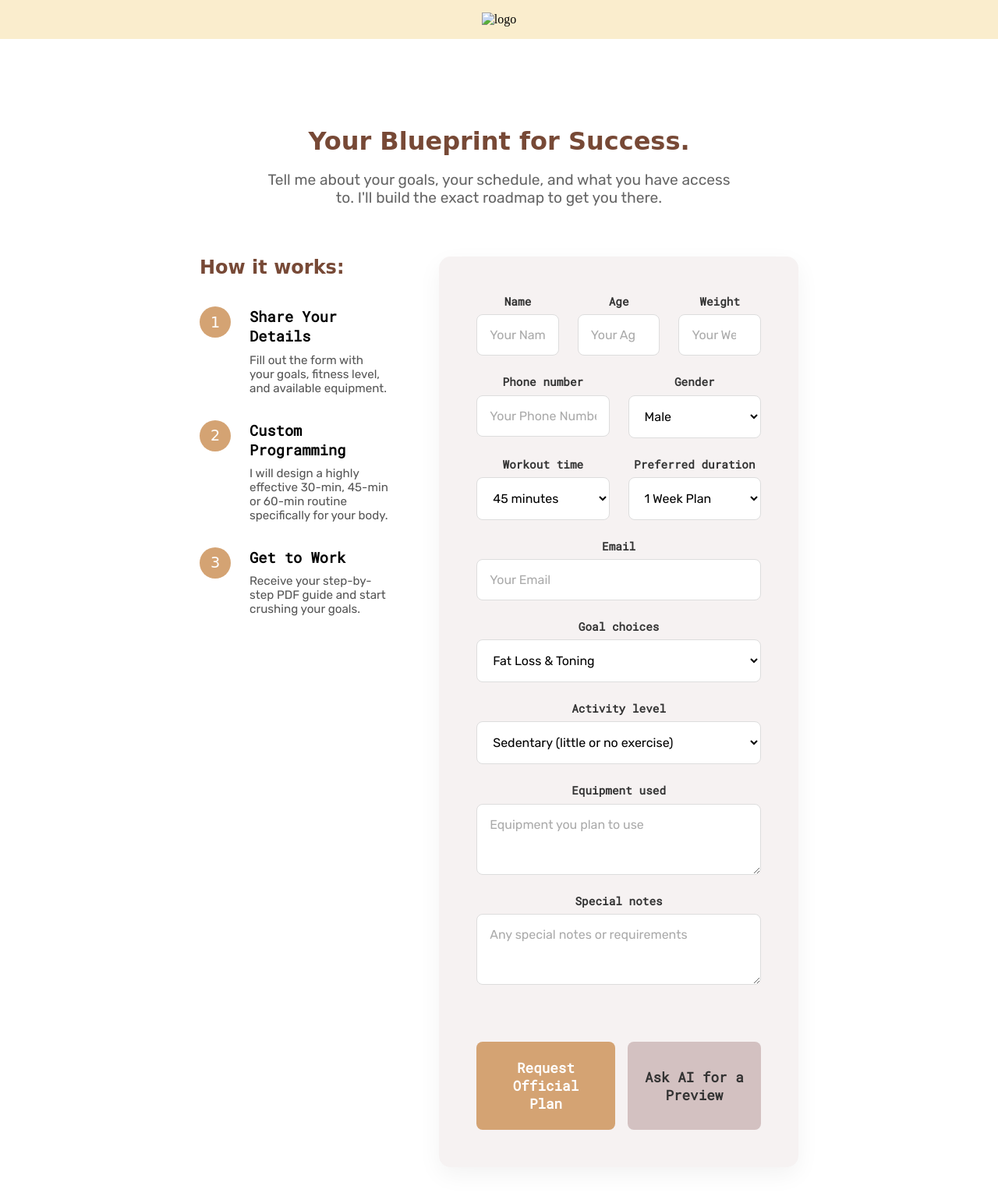
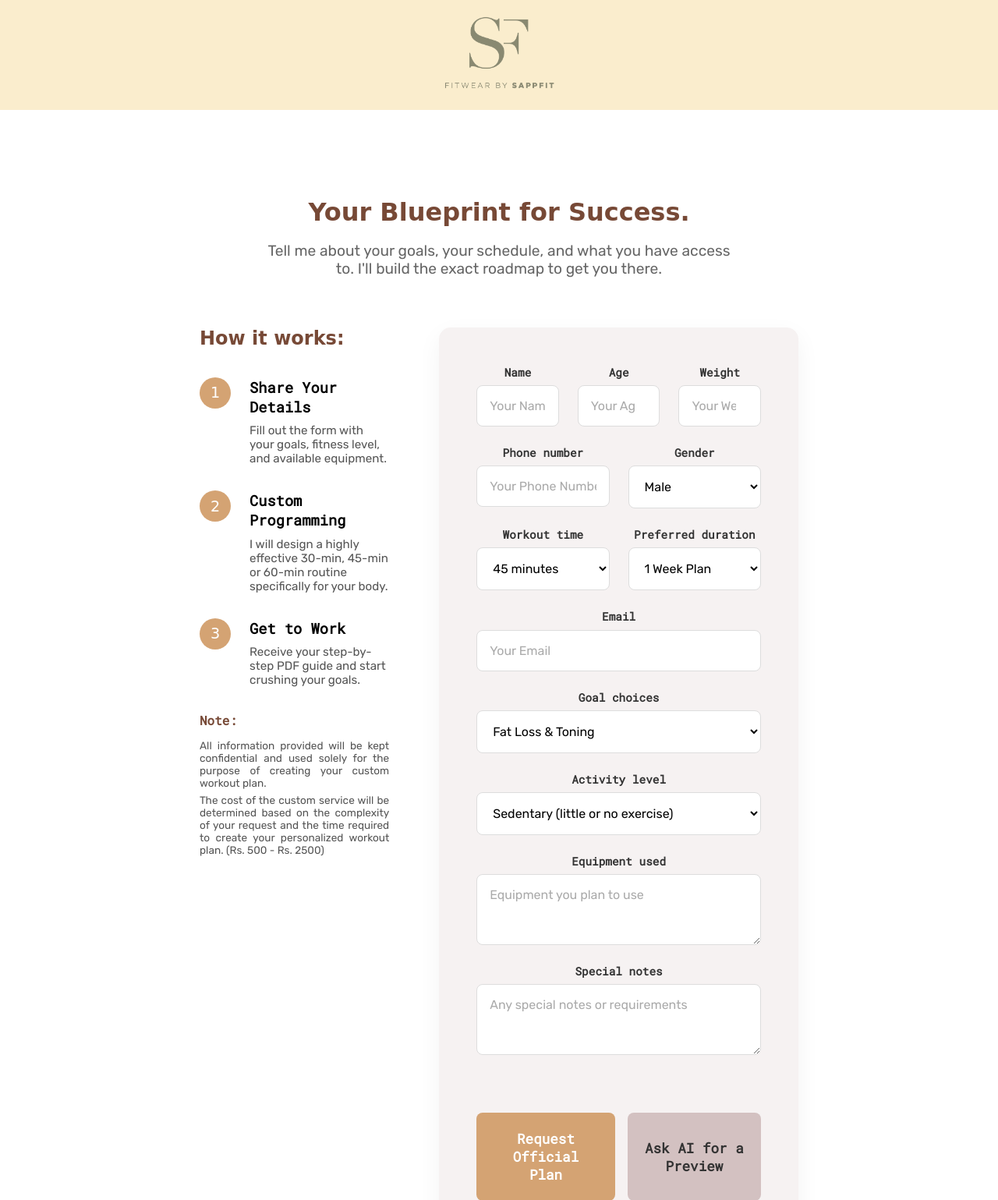
Before and after one commit to whyme-duh/sapp-fit, a Django app: page /custom-service/ in a window 1280 px wide. Shown: the top 1539 px of the page at 78% size. Before the commit the page ends 1497 px from the top, so only its background shows below. Run offline with Django 4.2, Linux system fonts and the light colour scheme; data that the repository does not hold is empty; some libraries are stand-ins or nearby versions; some web fonts are replaced.

Commit message:
database optimizations and added service list page

```diff
--- a/website/static/website/customrequeststyle.css
+++ b/website/static/website/customrequeststyle.css
@@ -74,6 +74,18 @@
     font-size: 0.95em;
 }
 
+.note h4{
+    font-family: var(--role-font);
+    color:  #774936;
+    margin-bottom: 0.85em;
+}
+.note p{
+    font-family: var(--paragraph-font);
+    color: #555;
+    font-size: 0.85em;
+    margin-bottom: 0.5em;
+    text-align: justify;
+}
 
 .custom-form {
     display: flex;
--- a/website/templates/website/navbar.html
+++ b/website/templates/website/navbar.html
@@ -1,3 +1,5 @@
+{%load static %}
+
 <div class="navbar responsive-navbar">
-    <div class="brand"><a href="{% url 'home-page' %}"><img src="{{about.0.logo.url}}" alt="logo"></a></div>
+    <div class="brand"><a href="{% url 'home-page' %}"><img src="{% static 'website/logo.png' %}" alt="logo"></a></div>
 </div>
--- a/website/templates/website/service/customservicepage.html
+++ b/website/templates/website/service/customservicepage.html
@@ -44,6 +44,11 @@ Custom Service Request
                     <h3>Get to Work</h3>
                     <p>Receive your step-by-step PDF guide and start crushing your goals.</p>
                 </div>
+            </div>
+            <div class="note">
+                <h4>Note: </h4>
+                <p>All information provided will be kept confidential and used solely for the purpose of creating your custom workout plan.</p>
+                <p>The cost of the custom service will be determined based on the complexity of your request and the time required to create your personalized workout plan. (Rs. 500 - Rs. 2500)</p>
             </div>
         </div>
 
--- a/website/urls.py
+++ b/website/urls.py
@@ -1,9 +1,10 @@
 from django.contrib import admin
 from django.urls import path
-from website.views import ai_response, client_view, custom_service_request, delete_client, gemini_response, index, BlogPostView, BlogDetailView, service_detail_view, edit_client
+from website.views import ai_response, client_view, custom_service_request, delete_client, gemini_response, index, BlogPostView, BlogDetailView, service_detail_view, edit_client, services
 
 urlpatterns = [
     path('', index, name ="home-page"),
+    path('services/', services, name ="services-page"),
     path('services/<slug:slug>/', service_detail_view, name ="service-detail"),
     path('custom-service/', custom_service_request, name ="custom-service"),
     path('ai-response/', ai_response, name ="ai-response"),
--- a/website/views.py
+++ b/website/views.py
@@ -11,17 +11,20 @@ from .form import BookingForm, ClientForm, CustomServiceForm
 from django.core.mail import send_mail
 
 
-context = {
+
+def index(request):
+    return render(request, 'website/home.html', {
     'about' : AboutAndQuote.objects.all(),
     'services': Service.objects.all(),
     'blogs': Blog.objects.all(),
     'date' :datetime.datetime.today().strftime("%Y"),
     'testimonials' : Testimonial.objects.all(),
     'debug': settings.DEBUG
-    }
+    })
 
-def index(request):
-    return render(request, 'website/home.html', context)
+
+def services(request):
+    return render(request, 'website/service/servicelist.html', {"services": Service.objects.all()})
 
 
 def send_email_about_booking(client_name, client_email,request_type, **kwargs):
@@ -110,13 +113,11 @@ def service_detail_view(request, slug):
         form = BookingForm()
     service = Service.objects.get(slug = slug)
     other_services = Service.objects.all().exclude(slug = slug)
-    about = AboutAndQuote.objects.all()
-    return render(request, 'website/service/servicedetail.html', context = {'service' : service, 'about' : about, "other_services" : other_services, 'form' : form})
+    return render(request, 'website/service/servicedetail.html', context = {'service' : service, "other_services" : other_services, 'form' : form})
 
 @ratelimit(key='ip', rate='3/h', method= 'POST', block = False)
 def custom_service_request(request):
     form = CustomServiceForm()
-    about = AboutAndQuote.objects.all()
     if request.method == "POST":
         was_limited = getattr(request, 'limited', False)
 
@@ -165,15 +166,15 @@ def custom_service_request(request):
                             weight = weight,
 
                         )
-                        # email_thread = threading.Thread(target=send_email_about_booking, args=(name, email, "custom-service"), kwargs={
-                        #     'phone_number': phone_number,
-                        #     'goal_choices': goal_choices,
-                        #     'special_notes': special_notes,
-                        #     'equipment_used': equipment_used,
-                        #     'preferred_duration': preferred_duration,
-                        #     'workout_time': workout_time,
-                        #     'activity_level': activity_level
-                        # })
+                        email_thread = threading.Thread(target=send_email_about_booking, args=(name, email, "custom-service"), kwargs={
+                            'phone_number': phone_number,
+                            'goal_choices': goal_choices,
+                            'special_notes': special_notes,
+                            'equipment_used': equipment_used,
+                            'preferred_duration': preferred_duration,
+                            'workout_time': workout_time,
+                            'activity_level': activity_level
+                        })
                         # email_thread.start()
 
                         messages.success(request, f'Your custom service request has been submitted!')
@@ -181,9 +182,9 @@ def custom_service_request(request):
                 elif button_clicked == "ai_preview":
                     gemini_response_result = gemini_response(
                         duration=preferred_duration,
-                        age=40,
-                        gender="Male",
-                        weight="70kg",
+                        age=age,
+                        gender=gender,
+                        weight=weight,
                         goal=goal_choices,
                         equipment=equipment_used,
                         notes=special_notes,
@@ -196,7 +197,7 @@ def custom_service_request(request):
             except Exception as e:
                 print(f"Error processing custom service request: {e}")
                 messages.error(request, f'Error occurred while submitting the request. Please try again.')
-    return render(request, 'website/service/customservicepage.html', {'form':form, 'about' : about})
+    return render(request, 'website/service/customservicepage.html', {'form':form})
 
 
 def ai_response(request):
@@ -213,10 +214,9 @@ def ai_response(request):
     return render(request, 'website/service/geminiresponse.html', {'workout': workout_data})
 
 def BlogDetailView(request, slug):
-    about = AboutAndQuote.objects.all()
     blogs = Blog.objects.get(slug=slug)
     related_blogs = Blog.objects.filter().exclude(slug=slug)
-    return render(request, 'website/blog/blogdetail.html', {'blog' : blogs, 'related_blogs' : related_blogs,'about' : about})
+    return render(request, 'website/blog/blogdetail.html', {'blog' : blogs, 'related_blogs' : related_blogs})
 
 
 def BlogPostView(request):
@@ -240,9 +240,8 @@ def client_view(request):
     else:
         form = ClientForm()
     active_clients_count = Client.objects.filter(status = "Ongoing").count()
-    about = AboutAndQuote.objects.all()
     clients = Client.objects.all()
-    return render(request, 'website/clients/clients.html', {'clients' : clients, 'about' : about, "active_clients_count": active_clients_count, 'form': form})
+    return render(request, 'website/clients/clients.html', {'clients' : clients,  "active_clients_count": active_clients_count, 'form': form})
 
 
 @login_required
```
Also changed, not shown: website/templates/website/service/servicelist.html (added, +34 -0 lines), website/static/website/logo.png (added).
